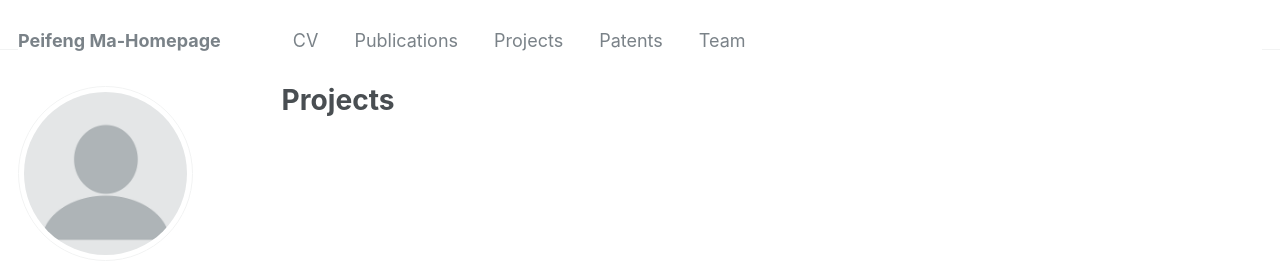
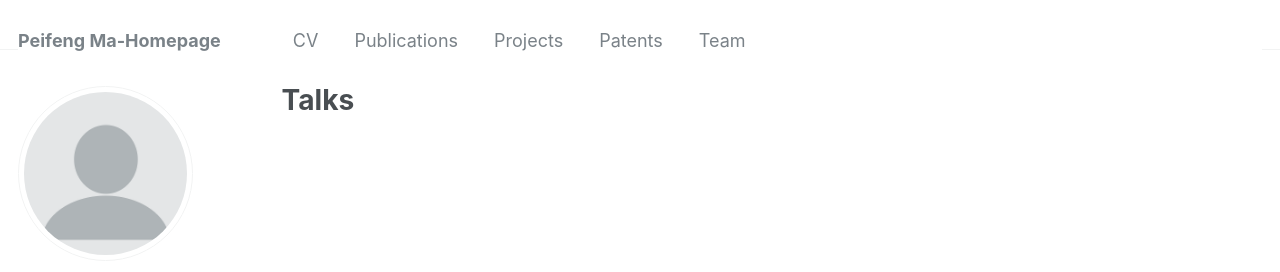
Before and after one commit to pfMA03/peifengMa, a Jekyll site: the page built from _pages/talks.html, in a window 1280 px wide. Shown: the top 272 px of the page. Built offline with Jekyll 4.4.1, drawn with Linux system fonts in a browser that asks for light colours; some web fonts are replaced.

Commit message:
Update talks.html

```diff
--- a/_pages/talks.html
+++ b/_pages/talks.html
@@ -1,10 +1,15 @@
 ---
 layout: archive
-title: "Projects"
+title: "Talks"
 permalink: /talks/
 author_profile: true
 ---
 
+{% if site.talkmap_link == true %}
+
+<p style="text-decoration:underline;"><a href="/talkmap.html">See a map of all the places I've given a talk!</a></p>
+
+{% endif %}
 
 {% for post in site.talks reversed %}
   {% include archive-single-talk.html %}
```
